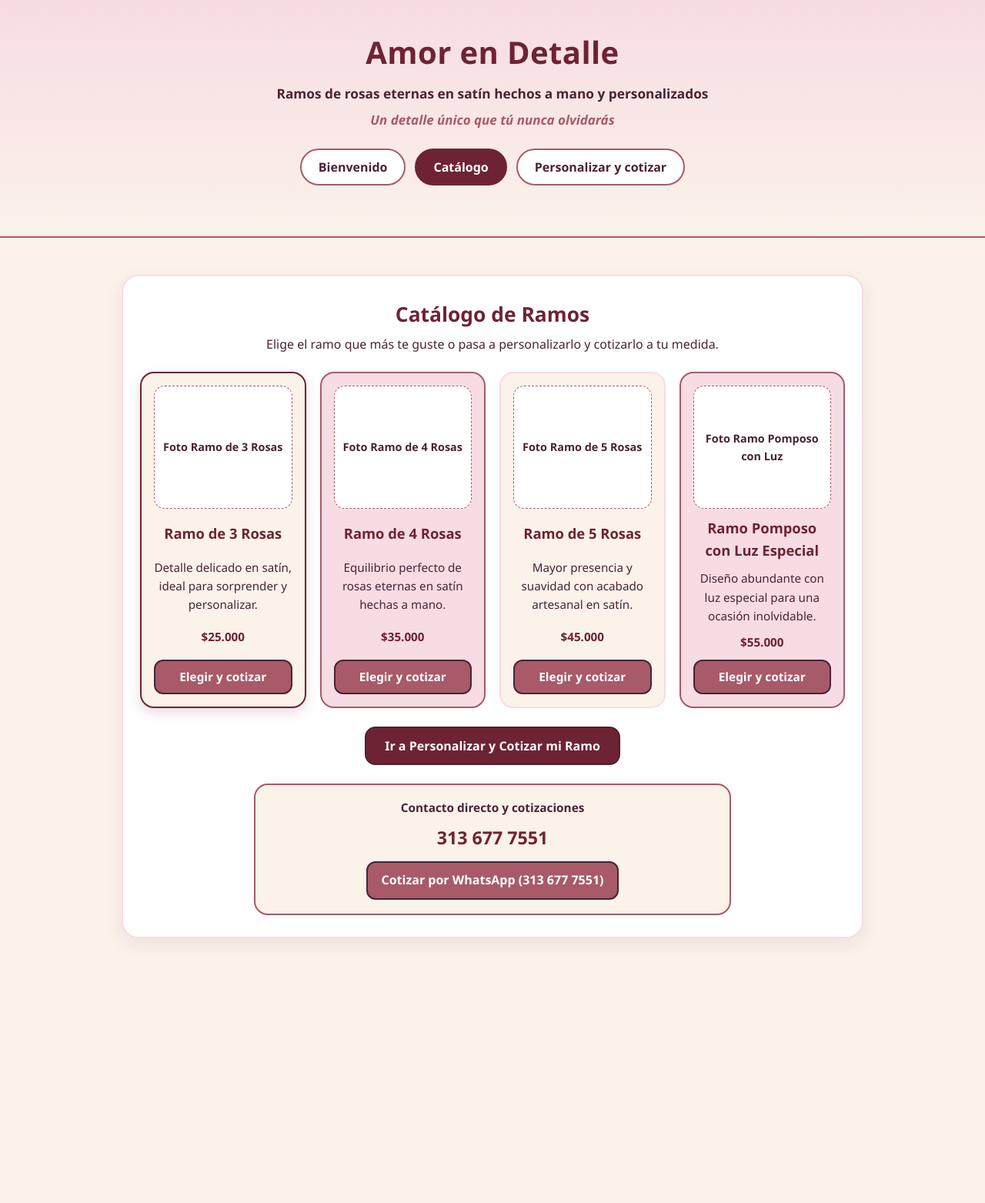
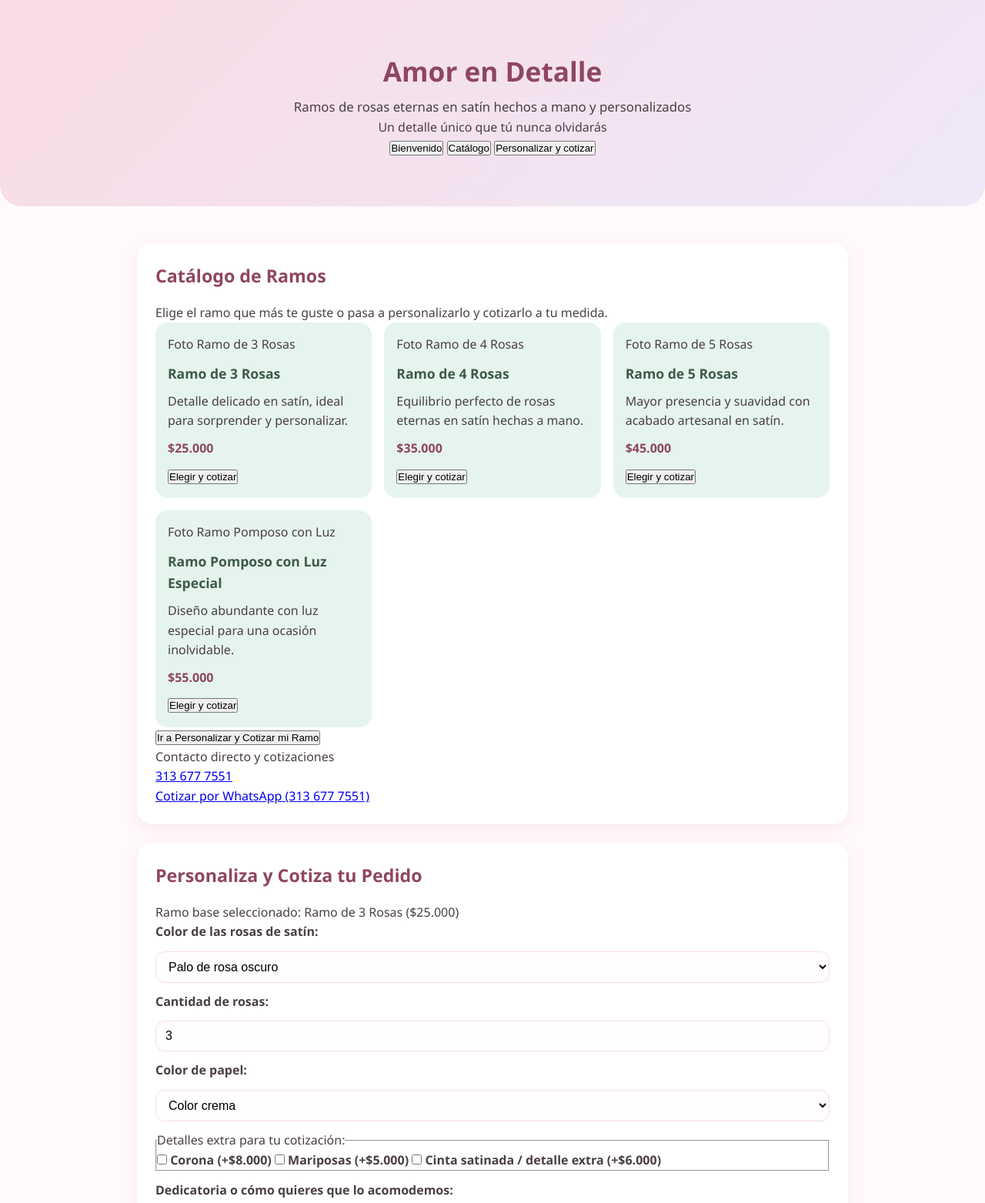
Before and after one commit to tata523rojas/primer-repocitorio, a plain HTML site: page index.html in a window 1280 px wide. Shown: the top 1563 px of the page at 77% size. Before the commit the page ends 1243 px from the top, so only its background shows below. Drawn offline with Linux system fonts and the light colour scheme.

Commit message:
se le agrego estilo con colores pastel bonitos

```diff
--- a/styles.css
+++ b/styles.css
@@ -1,11 +1,13 @@
-:root {
-  --rojo-ciruela: #6e2334;
-  --ciruela: #4a2336;
-  --palo-de-rosa-oscuro: #a85a68;
-  --rosadito: #f7dce3;
-  --color-crema: #fbf2ea;
+
+
+ :root {
+  --fondo-crema: #fff9fb;
+  --rosa-pastel: #f8dce4;
+  --rosa-fuerte: #d47a96;
+  --lila-pastel: #efe8f8;
+  --menta-pastel: #e6f4ee;
+  --texto-oscuro: #4a3f45;
   --blanco: #ffffff;
-  --texto-oscuro: #361822;
 }
 
 * {
@@ -16,411 +18,126 @@
 
 body {
   font-family: "Segoe UI", Tahoma, Geneva, Verdana, sans-serif;
-  background-color: var(--color-crema);
+  background-color: var(--fondo-crema);
   color: var(--texto-oscuro);
   line-height: 1.6;
-  min-height: 100vh;
 }
 
 .contenedor {
-  max-width: 1000px;
+  max-width: 960px;
   margin: 0 auto;
   padding: 24px 18px;
 }
 
 .encabezado {
-  background: linear-gradient(180deg, var(--rosadito) 0%, var(--color-crema) 100%);
-  border-bottom: 2px solid var(--palo-de-rosa-oscuro);
-  padding: 36px 18px 28px;
+  background: linear-gradient(135deg, var(--rosa-pastel), var(--lila-pastel));
+  padding: 40px 18px;
+  text-align: center;
+  border-bottom-left-radius: 28px;
+  border-bottom-right-radius: 28px;
   margin-bottom: 24px;
 }
 
-.encabezado-interno {
-  display: flex;
-  flex-direction: column;
-  align-items: center;
-  text-align: center;
-  padding-top: 0;
-  padding-bottom: 0;
-}
-
 .marca {
-  font-size: 2.5rem;
-  color: var(--rojo-ciruela);
-  letter-spacing: 0.4px;
-  margin-bottom: 8px;
+  font-size: 2.2rem;
+  color: #8f4660;
+  margin-bottom: 6px;
 }
 
 .subtitulo {
-  font-size: 1.08rem;
-  color: var(--ciruela);
-  font-weight: 600;
-  max-width: 680px;
-  margin-bottom: 6px;
+  font-size: 1.05rem;
+  color: var(--texto-oscuro);
 }
 
-.eslogan {
-  font-size: 1.06rem;
-  font-style: italic;
-  color: var(--palo-de-rosa-oscuro);
-  font-weight: 700;
-  margin-bottom: 20px;
-}
-
-.barra-botones-centrada {
-  display: flex;
-  flex-wrap: wrap;
-  justify-content: center;
-  gap: 12px;
-  margin-top: 4px;
-}
-
-button {
-  font-family: inherit;
-  cursor: pointer;
-  transition: transform 0.15s ease, background-color 0.2s ease, color 0.2s ease;
-}
-
-button:hover {
-  transform: translateY(-2px);
-}
-
-.btn-nav {
+section {
   background-color: var(--blanco);
-  color: var(--ciruela);
-  border: 2px solid var(--palo-de-rosa-oscuro);
-  border-radius: 999px;
-  padding: 11px 22px;
-  font-size: 1rem;
-  font-weight: 700;
-}
-
-.btn-nav.activo {
-  background-color: var(--rojo-ciruela);
-  color: var(--blanco);
-  border-color: var(--rojo-ciruela);
-}
-
-.btn-nav:not(.activo):hover {
-  background-color: var(--rosadito);
-  color: var(--rojo-ciruela);
-}
-
-.mensaje-bienvenida {
-  margin-top: 14px;
-  font-weight: 700;
-  color: var(--rojo-ciruela);
-  min-height: 24px;
-  text-align: center;
-}
-
-.seccion-panel {
-  display: none;
-  background-color: var(--blanco);
-  border-radius: 22px;
-  padding: 28px 22px;
-  border: 2px solid var(--rosadito);
-  box-shadow: 0 8px 24px rgba(74, 35, 54, 0.08);
-}
-
-.seccion-panel.activa {
-  display: block;
-}
-
-.cabecera-seccion {
-  text-align: center;
-  margin-bottom: 22px;
+  border-radius: 20px;
+  padding: 24px;
+  margin-bottom: 24px;
+  box-shadow: 0 6px 18px rgba(212, 122, 150, 0.12);
 }
 
 h2 {
-  font-size: 1.65rem;
-  color: var(--rojo-ciruela);
-  margin-bottom: 6px;
-}
-
-.texto-guia {
-  color: var(--ciruela);
-  font-size: 1rem;
+  color: #8f4660;
+  margin-bottom: 16px;
+  font-size: 1.45rem;
 }
 
 .grid-ramos {
   display: grid;
-  grid-template-columns: repeat(auto-fit, minmax(215px, 1fr));
-  gap: 18px;
+  grid-template-columns: repeat(auto-fit, minmax(210px, 1fr));
+  gap: 16px;
 }
 
 .tarjeta-ramo {
-  background-color: var(--color-crema);
-  color: var(--texto-oscuro);
-  border-radius: 18px;
+  background-color: var(--menta-pastel);
+  border-radius: 16px;
   padding: 16px;
-  text-align: center;
   display: flex;
   flex-direction: column;
-  align-items: center;
   justify-content: space-between;
   gap: 10px;
-  border: 2px solid var(--rosadito);
-}
-
-.tarjeta-ramo:nth-child(even) {
-  background-color: var(--rosadito);
-  border-color: var(--palo-de-rosa-oscuro);
-}
-
-.tarjeta-ramo.seleccionada {
-  border-color: var(--rojo-ciruela);
-  box-shadow: 0 6px 16px rgba(110, 35, 52, 0.16);
-}
-
-.espacio-imagen {
-  width: 100%;
-  height: 160px;
-  border-radius: 14px;
-  overflow: hidden;
-  background-color: var(--blanco);
-  border: 1.5px dashed var(--palo-de-rosa-oscuro);
-}
-
-.espacio-imagen img {
-  width: 100%;
-  height: 100%;
-  object-fit: cover;
-  display: block;
-}
-
-.placeholder-foto {
-  display: none;
-  width: 100%;
-  height: 100%;
-  align-items: center;
-  justify-content: center;
-  text-align: center;
-  padding: 10px;
-  font-size: 0.9rem;
-  font-weight: 700;
-  color: var(--ciruela);
 }
 
 .tarjeta-ramo h3 {
-  font-size: 1.15rem;
-  color: var(--rojo-ciruela);
-}
-
-.tarjeta-ramo p {
-  font-size: 0.95rem;
-  color: var(--ciruela);
+  font-size: 1.1rem;
+  color: #3d5a4c;
 }
 
 .precio {
-  font-size: 1.22rem;
-  font-weight: 800;
-  color: var(--rojo-ciruela) !important;
+  font-weight: bold;
+  color: #8f4660;
 }
 
-.acciones-tarjeta {
-  width: 100%;
-  display: flex;
-  justify-content: center;
-}
-
-.btn-elegir-ramo {
-  width: 100%;
-  background-color: var(--palo-de-rosa-oscuro);
-  color: var(--blanco);
-  border: 2px solid var(--ciruela);
-  border-radius: 12px;
-  padding: 10px 14px;
-  font-weight: 700;
-  font-size: 0.96rem;
-}
-
-.btn-elegir-ramo:hover {
-  background-color: var(--rojo-ciruela);
-  border-color: var(--rojo-ciruela);
-}
-
-.botonera-centro {
-  display: flex;
-  justify-content: center;
-  margin-top: 24px;
-}
-
-.btn-destacado {
-  background-color: var(--rojo-ciruela);
-  color: var(--blanco);
-  border: 2px solid var(--ciruela);
-  border-radius: 14px;
-  padding: 12px 24px;
-  font-size: 1rem;
-  font-weight: 700;
-}
-
-.btn-destacado:hover {
-  background-color: var(--palo-de-rosa-oscuro);
-  border-color: var(--palo-de-rosa-oscuro);
-}
-
-.banner-seleccion {
-  display: inline-block;
-  background-color: var(--rosadito);
-  color: var(--rojo-ciruela);
-  padding: 10px 18px;
-  border-radius: 999px;
-  font-weight: 700;
-  border: 1.5px solid var(--palo-de-rosa-oscuro);
-}
-
-.formulario-centrado {
-  max-width: 620px;
-  margin: 0 auto;
+form {
   display: grid;
   gap: 12px;
 }
 
 label {
-  font-weight: 700;
-  color: var(--ciruela);
+  font-weight: 600;
 }
 
-input[type="number"],
-input[type="text"],
+input,
 select {
-  width: 100%;
-  padding: 11px 14px;
+  padding: 10px 12px;
   border-radius: 12px;
-  border: 1.5px solid var(--palo-de-rosa-oscuro);
-  background-color: var(--color-crema);
-  color: var(--texto-oscuro);
+  border: 1.5px solid var(--rosa-pastel);
+  background-color: #fffdfd;
   font-size: 1rem;
 }
 
-.grupo-extras {
-  border: 1.5px solid var(--palo-de-rosa-oscuro);
-  background-color: var(--color-crema);
+.btn-principal {
+  background-color: var(--rosa-fuerte);
+  color: var(--blanco);
+  border: none;
   border-radius: 14px;
-  padding: 14px 16px;
+  padding: 12px 18px;
+  font-size: 1rem;
+  font-weight: bold;
+  cursor: pointer;
+  margin-top: 6px;
+}
+
+.btn-principal:hover {
+  background-color: #bd6380;
+}
+
+#lista-carrito {
+  list-style: none;
   display: grid;
   gap: 8px;
+  margin-bottom: 14px;
 }
 
-.grupo-extras legend {
-  font-weight: 700;
-  color: var(--rojo-ciruela);
-  padding: 0 6px;
-}
-
-.opcion-extra {
-  display: flex;
-  align-items: center;
-  gap: 8px;
-  color: var(--texto-oscuro);
-  font-weight: 600;
-}
-
-.opcion-extra input {
-  width: auto;
-}
-
-.resumen-estimado {
-  background-color: var(--rosadito);
-  border: 1.5px solid var(--palo-de-rosa-oscuro);
-  border-radius: 14px;
-  padding: 14px 16px;
-  text-align: center;
-  margin-top: 4px;
+#lista-carrito li {
+  background-color: var(--lila-pastel);
+  padding: 10px 14px;
+  border-radius: 12px;
 }
 
 #total-pedido {
-  font-size: 1.22rem;
-  font-weight: 800;
-  color: var(--rojo-ciruela);
+  font-size: 1.15rem;
+  font-weight: bold;
+  color: #8f4660;
 }
-
-.detalle-calculo {
-  font-size: 0.92rem;
-  color: var(--ciruela);
-  margin-top: 4px;
-}
-
-.botones-form {
-  display: flex;
-  flex-wrap: wrap;
-  justify-content: center;
-  gap: 12px;
-  margin-top: 6px;
-}
-
-.btn-secundario {
-  background-color: var(--color-crema);
-  color: var(--ciruela);
-  border: 2px solid var(--palo-de-rosa-oscuro);
-  border-radius: 14px;
-  padding: 12px 20px;
-  font-weight: 700;
-  font-size: 1rem;
-}
-
-.btn-secundario:hover {
-  background-color: var(--rosadito);
-}
-
-.mensaje-confirmacion {
-  max-width: 620px;
-  margin: 16px auto 0;
-  text-align: center;
-  font-weight: 800;
-  color: var(--rojo-ciruela);
-  background-color: var(--rosadito);
-  border-radius: 14px;
-  padding: 0;
-}
-
-.mensaje-confirmacion.visible {
-  padding: 14px 18px;
-  border: 2px solid var(--rojo-ciruela);
-}
-
-.caja-contacto {
-  max-width: 620px;
-  margin: 24px auto 0;
-  background-color: var(--color-crema);
-  color: var(--texto-oscuro);
-  border: 2px solid var(--palo-de-rosa-oscuro);
-  border-radius: 18px;
-  padding: 18px;
-  text-align: center;
-  display: grid;
-  gap: 8px;
-  justify-items: center;
-}
-
-.titulo-contacto {
-  font-size: 0.96rem;
-  font-weight: 700;
-  color: var(--ciruela);
-}
-
-.numero-contacto a {
-  font-size: 1.45rem;
-  font-weight: 800;
-  color: var(--rojo-ciruela);
-  text-decoration: none;
-}
-
-.btn-ws {
-  display: inline-block;
-  margin-top: 4px;
-  background-color: var(--palo-de-rosa-oscuro);
-  color: var(--blanco);
-  border: 2px solid var(--ciruela);
-  text-decoration: none;
-  padding: 10px 18px;
-  border-radius: 12px;
-  font-weight: 700;
-}
-
-.btn-ws:hover {
-  background-color: var(--rojo-ciruela);
-  border-color: var(--rojo-ciruela);
-}
```
